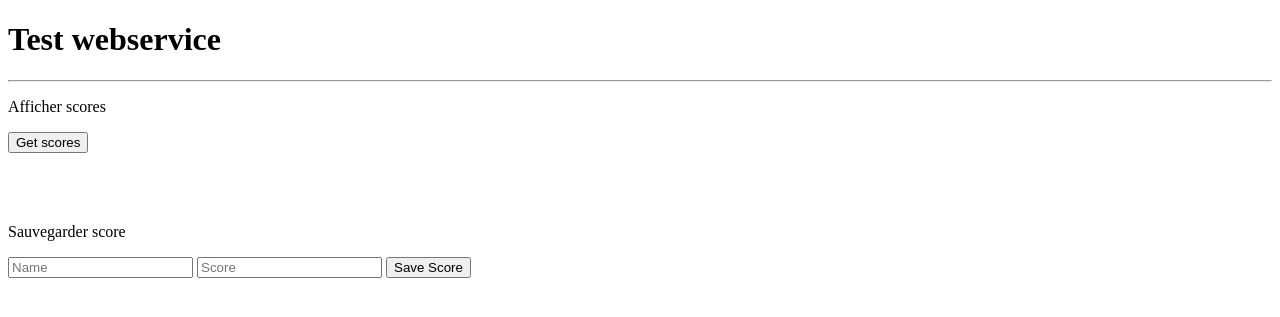
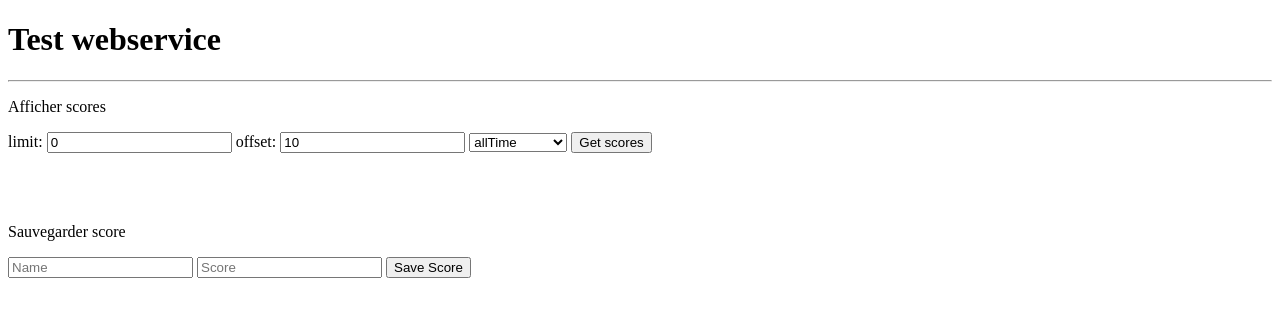
Before and after one commit to manuelmanco/AR-Project, a PHP site: page / in a window 1280 px wide. Shown: the top 317 px of the page. Run offline with PHP 8.4, Linux system fonts and the light colour scheme.

Commit message:
finalisation de la page de test du webservice

```diff
--- a/Misc/test_webservice/index.php
+++ b/Misc/test_webservice/index.php
@@ -14,7 +14,15 @@
             <hr/>
 
 			<p>Afficher scores</p>
-            <button class="trigger_event" display="scores" called-method='getHighScores'>Get scores</button>
+			<form class="formulaire" action="#" method="post">
+				limit: <input class="limit" type="text" name="limit" value="0" placeholder="limit">
+				offset: <input class="offset" type="text" name="offset" value="10" placeholder="offset">
+				<select class='select-period'>
+					<option value="allTime">allTime</option>
+					<option value="currentWeek">currentWeek</option>
+				</select>
+				<button class="trigger_event" display="scores" called-method='getHighScores'>Get scores</button>
+			</form>
             <div class="results" id="scores"></div>
 
             <br/><br/><br/>
--- a/Misc/test_webservice/main.js
+++ b/Misc/test_webservice/main.js
@@ -25,9 +25,9 @@ $(document).ready(function(){
                 'module': 'score',
                 'action': 'getHighScores',
                 'params' : {
-                    'limit' : 0,
-                    'offset' : 10,
-                    'period' : 'currentWeek'
+                    'limit' : $('.limit').val(),
+                    'offset' : $('.offset').val(),
+                    'period' : $('.select-period').val()
                 }
             },
         };
```
